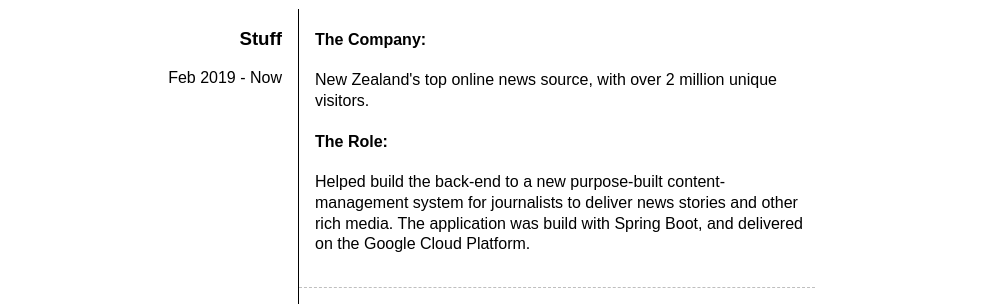
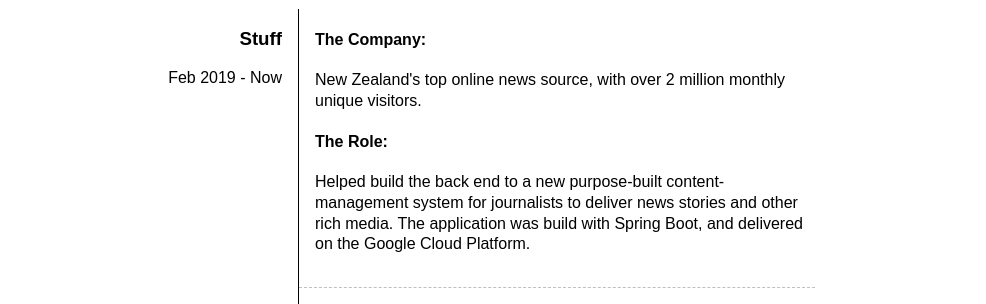
Before and after one commit to lunatic-hombre/cv, a plain HTML site: page index.html in a window 1280 px wide. Shown: the part 755-1059 px from the top of the page, without its empty margins (68-1054 px from the left). Drawn offline with Linux system fonts and the light colour scheme.

Commit message:
Grammar.

```diff
--- a/index.html
+++ b/index.html
@@ -110,11 +110,11 @@
         <content>
           <h4>The Company:</h4>
           <p>
-            New Zealand's top online news source, with over 2 million unique visitors.
+            New Zealand's top online news source, with over 2 million monthly unique visitors.
           </p>
           <h4>The Role:</h4>
           <p>
-            Helped build the back-end to a new purpose-built content-management system for journalists to deliver news
+            Helped build the back end to a new purpose-built content-management system for journalists to deliver news
             stories and other rich media.  The application was build with Spring Boot, and delivered on the Google Cloud
             Platform.
           </p>
```
